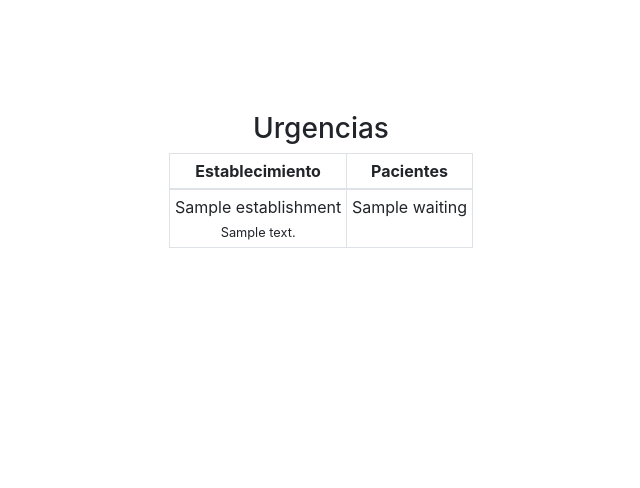
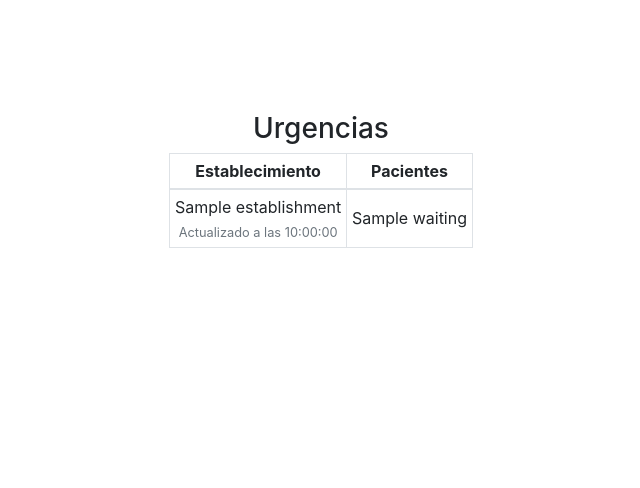
Before and after one commit to cl-ssi/urgency, a Laravel app: template resources/views/index.blade.php in a window 1280 px wide. Shown: the part 192-680 px from the top of the page, without its empty margins (319-959 px from the left). Run offline with Laravel 8, Linux system fonts and the light colour scheme; the template is opened without the code that fills it: most values are stand-ins (such as "Sample title", 1, 10 or a date in 2020).

Commit message:
Add hora de actualización

```diff
--- a/resources/views/index.blade.php
+++ b/resources/views/index.blade.php
@@ -3,6 +3,7 @@
     <head>
         <meta charset="utf-8">
         <meta name="viewport" content="width=device-width, initial-scale=1">
+        <meta http-equiv="refresh" content="10" />
 
         <title>SSI Urgencias</title>
 
@@ -16,17 +17,14 @@
             .full-height {
                 height: 95vh;
             }
-
             .flex-center {
                 align-items: center;
                 display: flex;
                 justify-content: center;
             }
-
             .position-ref {
                 position: relative;
             }
-
             .content {
                 text-align: center;
             }
@@ -50,26 +48,26 @@
                         @foreach($establishments as $estab)
                         <tr>
                             <td>
-                                {{ $estab->name }} <br>
-                                <small>{{ $estab->address }}</small>
+                                {{ $estab->name }}
+                                <br>
+                                <!--small>{{ $estab->address }}</small-->
+                                <small class="text-muted">Actualizado a las {{ $estab->waitingList->last()->updated_at->format('H:i:s') }}</small>
                             </td>
-                            <td>{{ $estab->waitingList->last()->waiting }}</td>
+                            <td class="pt-3">{{ $estab->waitingList->last()->waiting }}</td>
                         </tr>
                         @endforeach
                     </tbody>
                 </table>
 
-
             </div>
-
 
         </div>
 
         <footer class="footer">
-        <div class="col-8 col-md-6 d-inline-block text-white"
-            style="background-color: rgb(0,108,183);">Servicio de Salud Iquique</div>
-        <div class="col-4 col-md-6 float-right text-white"
-            style="background-color: rgb(239,65,68);"> © 2019</div>
+            <div class="col-8 col-md-6 d-inline-block text-white"
+                style="background-color: rgb(0,108,183);">Servicio de Salud Iquique</div>
+            <div class="col-4 col-md-6 float-right text-white"
+                style="background-color: rgb(239,65,68);"> © 2019</div>
         </footer>
 
     </body>
```
